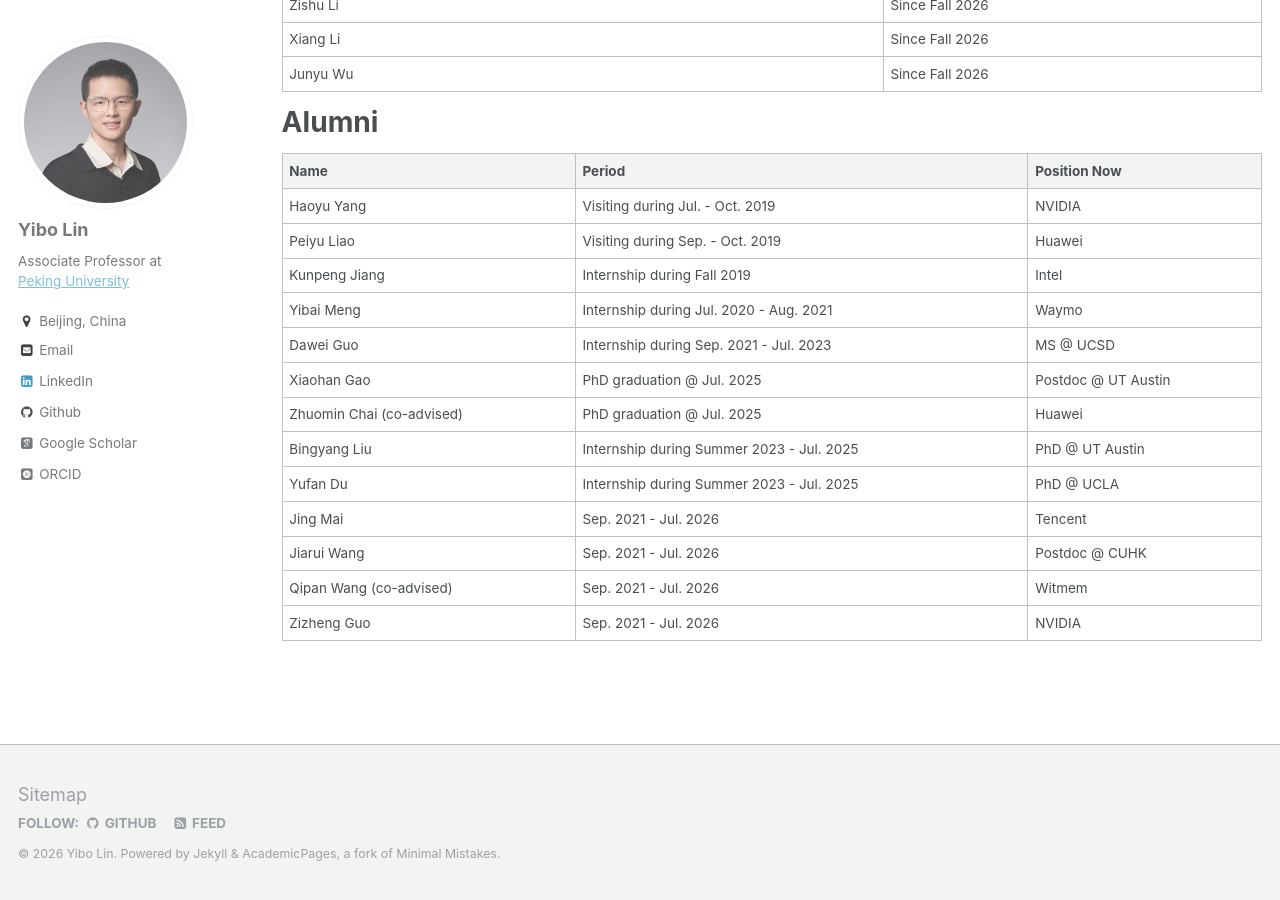
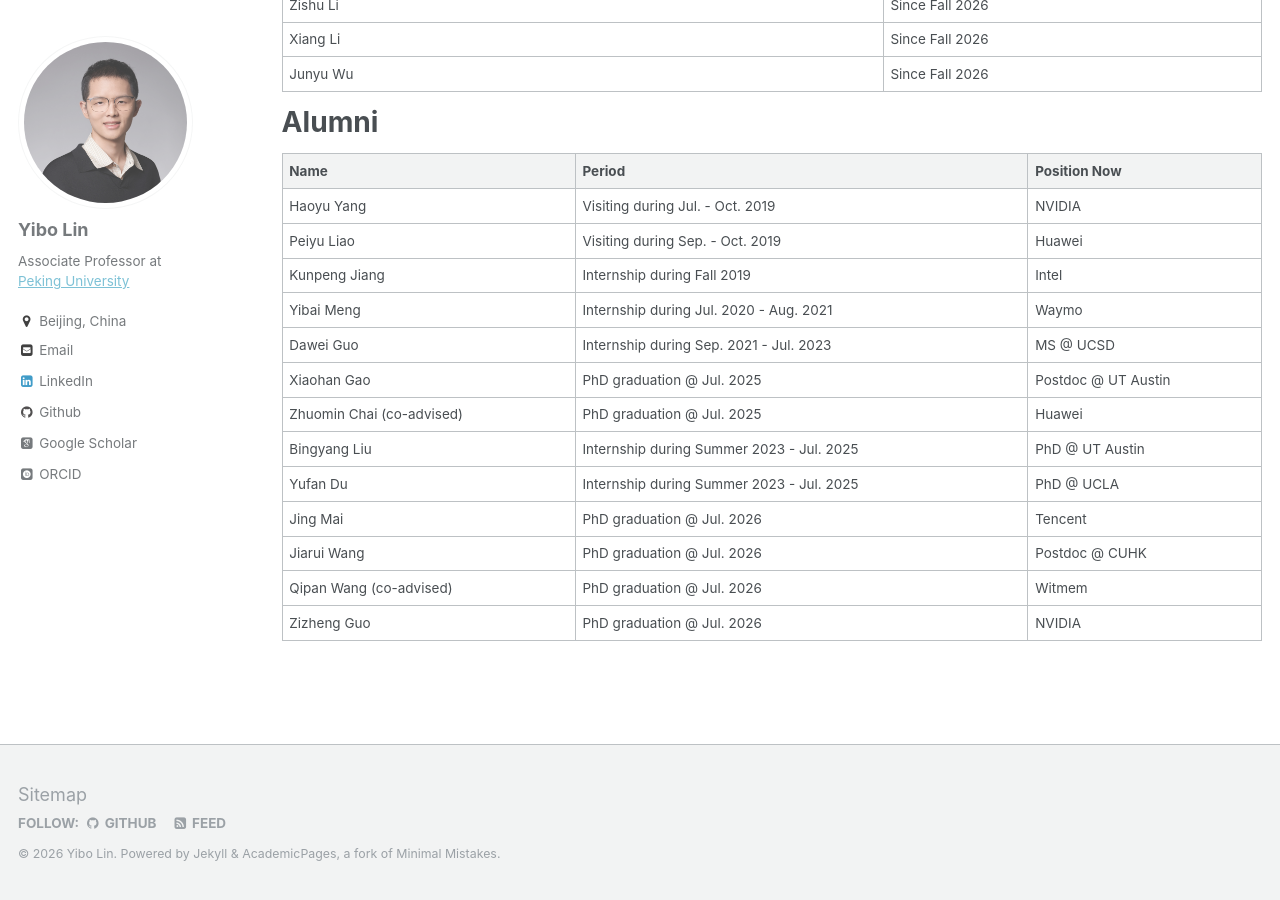
Before and after one commit to limbo018/limbo018.github.io, a Jekyll site: the page built from _pages/students.md, in a window 1280 px wide and 900 px high, scrolled down 762 px. Built offline with Jekyll 4.4.1, drawn with Linux system fonts in a browser that asks for light colours; some web fonts are replaced.

Commit message:
update student page

```diff
--- a/_pages/students.md
+++ b/_pages/students.md
@@ -70,11 +70,11 @@ Alumni
 |-----------------------------------------------------|--------------------------------------|--------------------------------------|
 | [Yufan Du](https://yufandu.com/)                    | Internship during Summer 2023 - Jul. 2025 | PhD @ UCLA                      |
 |-----------------------------------------------------|--------------------------------------|--------------------------------------|
-| [Jing Mai](https://magic3007.github.io/)            | Sep. 2021 - Jul. 2026                | Tencent                              |
+| [Jing Mai](https://magic3007.github.io/)            | PhD graduation @ Jul. 2026           | Tencent                              |
 |-----------------------------------------------------|--------------------------------------|--------------------------------------|
-| [Jiarui Wang](https://tomjerry213.github.io/)       | Sep. 2021 - Jul. 2026                | Postdoc @ CUHK                       |
+| [Jiarui Wang](https://tomjerry213.github.io/)       | PhD graduation @ Jul. 2026           | Postdoc @ CUHK                       |
 |-----------------------------------------------------|--------------------------------------|--------------------------------------|
-| Qipan Wang (co-advised)                             | Sep. 2021 - Jul. 2026                | Witmem                               |
+| Qipan Wang (co-advised)                             | PhD graduation @ Jul. 2026           | Witmem                               |
 |-----------------------------------------------------|--------------------------------------|--------------------------------------|
-| [Zizheng Guo](https://guozz.cn/)                    | Sep. 2021 - Jul. 2026                | NVIDIA                               |
+| [Zizheng Guo](https://guozz.cn/)                    | PhD graduation @ Jul. 2026           | NVIDIA                               |
 |-----------------------------------------------------|--------------------------------------|--------------------------------------|
```
